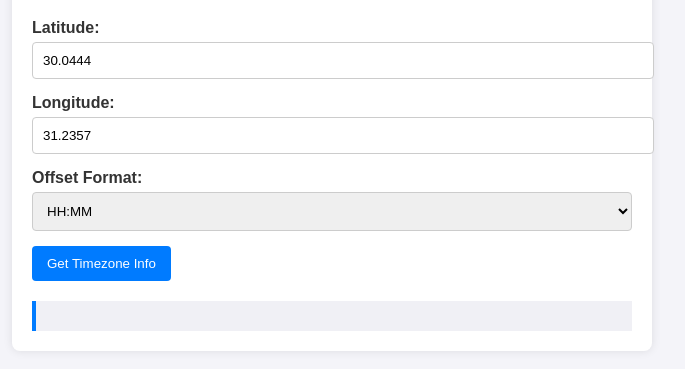
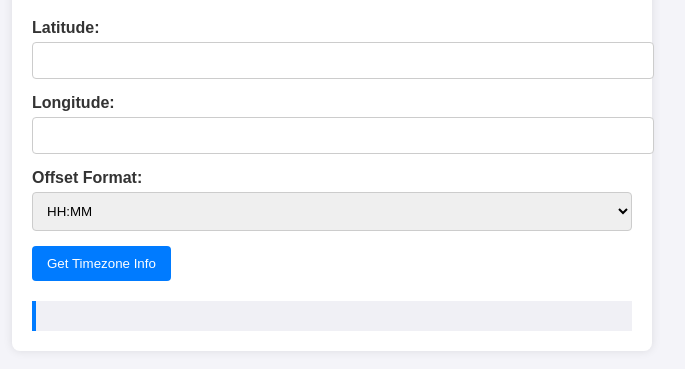
Before and after one commit to eer50/coords-timezone, a plain HTML site: page index.html in a window 1280 px wide. Shown: the part 109-478 px from the top of the page, without its empty margins (308-993 px from the left). Drawn offline with Linux system fonts and the light colour scheme.

Commit message:
Update index.html

```diff
--- a/index.html
+++ b/index.html
@@ -63,11 +63,11 @@
         <h1>Timezone Information</h1>
         <div class="input-group">
             <label for="latitude">Latitude:</label>
-            <input type="number" id="latitude" name="latitude" step="0.0001" value="30.0444" required>
+            <input type="number" id="latitude" name="latitude" step="0.0001" required>
         </div>
         <div class="input-group">
             <label for="longitude">Longitude:</label>
-            <input type="number" id="longitude" name="longitude" step="0.0001" value="31.2357" required>
+            <input type="number" id="longitude" name="longitude" step="0.0001" required>
         </div>
         <div class="input-group">
             <label for="format">Offset Format:</label>
```
